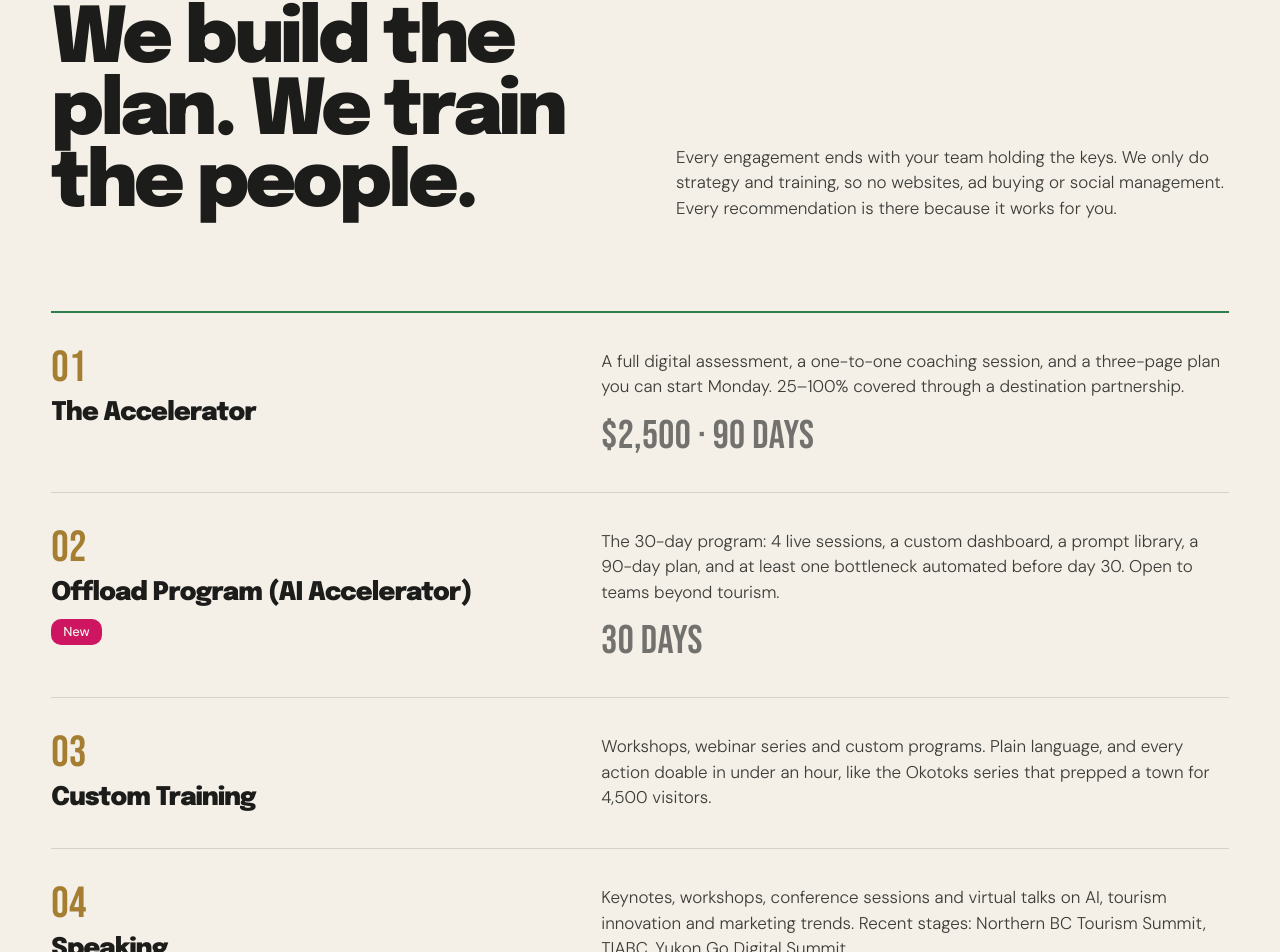
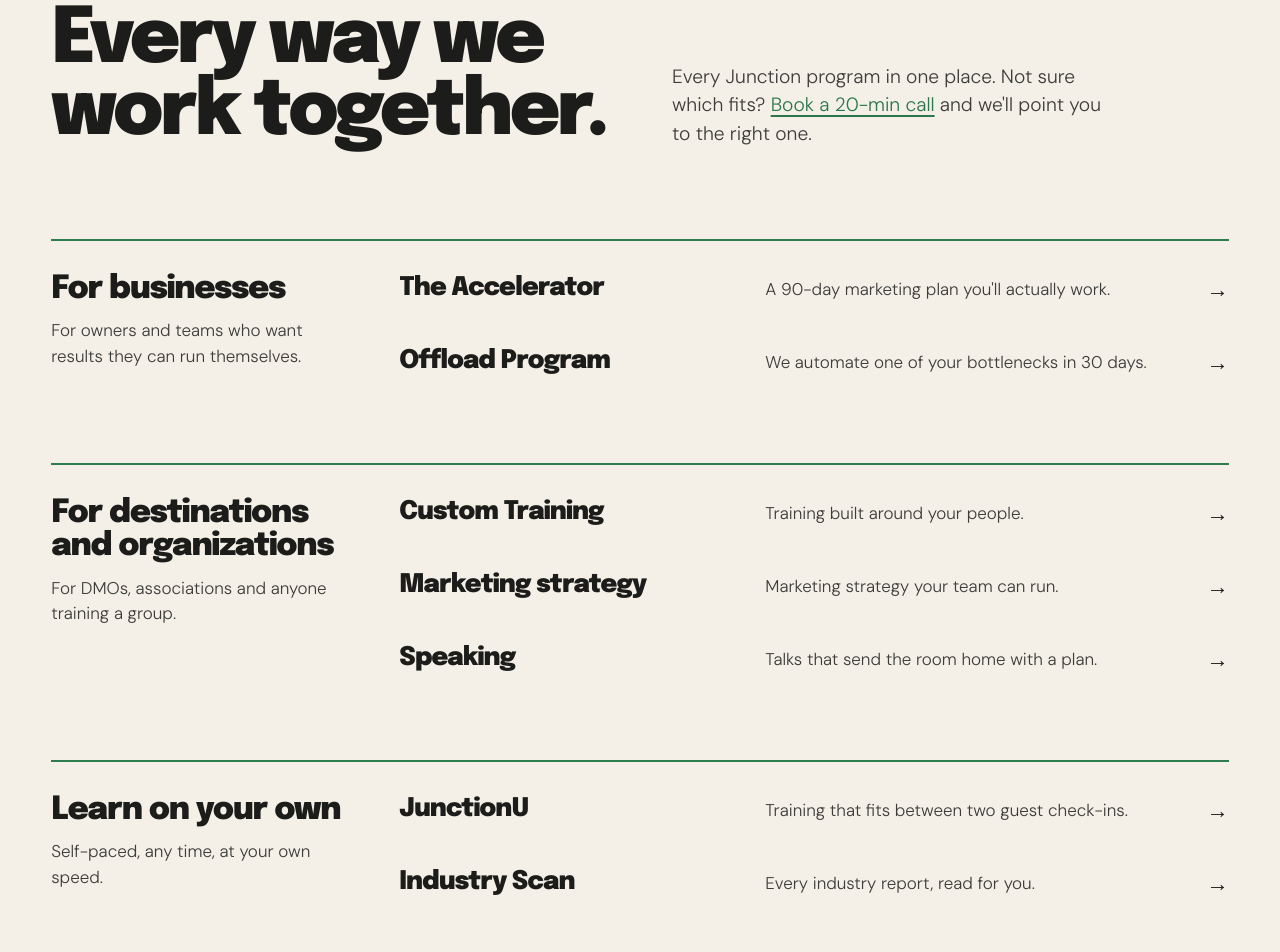
Before and after one commit to ConnerGalway/junction-website, a Next.js app: page /programs in a window 1280 px wide. Shown: the part 169-1121 px from the top of the page. Built offline with nearby package versions, Linux system fonts and the light colour scheme.

Commit message:
Programs page: an editorial index of the shared list in three groups, no prices or images
Co-Authored-By: Claude Opus 5.5 <noreply@anthropic.com>
Claude-Session: https://claude.ai/code/session_01MnRq1HNfomj7YUiCtqVwPx

```diff
--- a/src/app/(site)/programs/page.tsx
+++ b/src/app/(site)/programs/page.tsx
@@ -1,141 +1,74 @@
 import type { Metadata } from "next";
-import {
-  Badge,
-  Button,
-  Container,
-  Section,
-} from "@/components";
 import Link from "next/link";
+import { Container, Section } from "@/components";
+import { CALENDLY_URL } from "@/lib/constants";
+import { PAGE_GROUPS, programsOnPage } from "@/lib/programs";
 
 export const metadata: Metadata = {
   title: "Programs",
   description:
-    "Every Junction program in one place: The Accelerator, the Offload Program (AI Accelerator), Custom Training, Speaking, Marketing strategy, Destination partnerships and JunctionU.",
+    "Every Junction program in one place. Not sure which fits? Book a 20-min call and we'll point you to the right one.",
 };
 
-type Program = {
-  id: string;
-  title: string;
-  description: string;
-  href?: string;
-  price?: string;
-  isNew?: boolean;
-};
-
-const programs: Program[] = [
-  {
-    id: "accelerator",
-    title: "The Accelerator",
-    description:
-      "A full digital assessment, a one-to-one coaching session, and a three-page plan you can start Monday. 25–100% covered through a destination partnership.",
-    href: "/accelerator",
-    price: "$2,500 · 90 days",
-  },
-  {
-    id: "offload-program",
-    title: "Offload Program (AI Accelerator)",
-    description:
-      "The 30-day program: 4 live sessions, a custom dashboard, a prompt library, a 90-day plan, and at least one bottleneck automated before day 30. Open to teams beyond tourism.",
-    href: "/ai-accelerator",
-    price: "30 days",
-    isNew: true,
-  },
-  {
-    id: "custom-training",
-    title: "Custom Training",
-    description:
-      "Workshops, webinar series and custom programs. Plain language, and every action doable in under an hour, like the Okotoks series that prepped a town for 4,500 visitors.",
-    href: "/custom-training",
-  },
-  {
-    id: "speaking",
-    title: "Speaking",
-    description:
-      "Keynotes, workshops, conference sessions and virtual talks on AI, tourism innovation and marketing trends. Recent stages: Northern BC Tourism Summit, TIABC, Yukon Go Digital Summit.",
-    href: "/speaking",
-  },
-  {
-    id: "marketing-strategy",
-    title: "Marketing strategy",
-    description:
-      "Research-led strategy for destinations and the organizations behind them. Traveller research, positioning, investment priorities, and an operating model your team runs after handover.",
-    href: "/marketing-strategy",
-  },
-  {
-    id: "destination-partnerships",
-    title: "Destination partnerships",
-    description:
-      "Fund JunctionU seats for every operator in your region, from 25% to fully covered. We handle delivery, support and reporting, so your board sees exactly what capacity you built.",
-    // No page of its own: it lives in the Custom Training DMO tab.
-    href: "/custom-training#for-dmos",
-  },
-  {
-    id: "junctionu",
-    title: "JunctionU",
-    description:
-      "Certificate courses, workshops and free Tourism Talks, built for tourism professionals. Lessons run under an hour and every one ends in something you can do today. 2,000+ people are in.",
-    href: "/junctionu",
-  },
-];
-
+/**
+ * Programs: an editorial index of src/lib/programs.ts in its page groups. No
+ * prices, no images, and no lines between rows (padding only).
+ */
 export default function ProgramsPage() {
   return (
     <>
-      {/* Hero */}
+      {/* Intro */}
       <Section spacing="tight">
-        <Container
-          className="grid items-end gap-x-[72px] gap-y-6 [grid-template-columns:repeat(auto-fit,minmax(min(100%,420px),1fr))]"
-        >
-          <div>
-            <h1 className="type-display m-0">We build the plan. We train the people.</h1>
-          </div>
-          <p className="type-body m-0">
-            Every engagement ends with your team holding the keys. We only do
-            strategy and training, so no websites, ad buying or social
-            management. Every recommendation is there because it works for you.
+        <Container className="grid items-end gap-x-16 gap-y-6 lg:grid-cols-2">
+          <h1 className="type-display m-0">Every way we work together.</h1>
+          <p className="type-lead m-0">
+            Every Junction program in one place. Not sure which fits?{" "}
+            <a href={CALENDLY_URL} target="_blank" rel="noopener noreferrer" className="link">
+              Book a 20-min call
+            </a>{" "}
+            and we&apos;ll point you to the right one.
           </p>
         </Container>
       </Section>
 
-      {/* Program list: two-column rows (stacked on mobile) */}
+      {/* Groups */}
       <Section flush="top">
-        <Container as="ol" className="m-0 list-none border-t-2 border-canopy p-0">
-          {programs.map((program, i) => (
-            <li
-              key={program.id}
-              id={program.id}
-              className="scroll-mt-28 border-b border-hairline"
+        <Container className="flex flex-col gap-16">
+          {PAGE_GROUPS.map((group) => (
+            <section
+              key={group.id}
+              aria-labelledby={`group-${group.id}`}
+              className="grid gap-x-12 gap-y-6 border-t-2 border-canopy pt-8 lg:grid-cols-[300px_minmax(0,1fr)]"
             >
-              {/* Programs without their own page jump to the closing CTA, as on the old Services page. */}
-              <Link
-                href={program.href ?? "#start"}
-                className="row-link grid gap-x-12 gap-y-4 py-9 md:grid-cols-[minmax(0,1fr)_minmax(0,1.25fr)]"
-              >
-                <div className="flex flex-col items-start gap-3">
-                  <span className="type-numeral">{String(i + 1).padStart(2, "0")}</span>
-                  <h2 className="row-title type-h3 m-0">{program.title}</h2>
-                  {program.isNew && <Badge variant="filled">New</Badge>}
-                </div>
-                <div className="flex flex-col gap-4">
-                  <p className="type-body m-0">{program.description}</p>
-                  {program.price && <p className="type-price m-0">{program.price}</p>}
-                </div>
-              </Link>
-            </li>
+              <div>
+                <h2 id={`group-${group.id}`} className="type-h3 m-0 lg:text-[32px]">
+                  {group.label}
+                </h2>
+                <p className="type-body m-0 mt-3 max-w-[32ch]">{group.line}</p>
+              </div>
+              <ul className="m-0 flex list-none flex-col p-0 lg:-mt-5">
+                {programsOnPage(group.id).map((program) => (
+                  <li key={program.id} id={program.id} className="scroll-mt-28">
+                    <Link
+                      href={program.href}
+                      className="row-link group grid grid-cols-[minmax(0,1fr)_auto] items-center gap-x-6 py-5"
+                    >
+                      <span className="grid gap-x-8 gap-y-1.5 md:grid-cols-[minmax(0,1fr)_minmax(0,1.25fr)] md:items-baseline">
+                        <span className="row-title type-h3">{program.name}</span>
+                        <span className="type-body text-ink-soft">{program.promise}</span>
+                      </span>
+                      <span
+                        aria-hidden="true"
+                        className="row-title text-[22px] transition-transform duration-150 group-hover:translate-x-1 group-focus-visible:translate-x-1"
+                      >
+                        →
+                      </span>
+                    </Link>
+                  </li>
+                ))}
+              </ul>
+            </section>
           ))}
-        </Container>
-      </Section>
-
-      {/* CTA */}
-      <Section id="start" tone="forest" className="scroll-mt-24">
-        <Container>
-          <h2 className="type-h2 m-0 max-w-[15ch]">
-            Not sure which route? That&apos;s what the call is for.
-          </h2>
-          <div className="mt-10 flex flex-wrap items-center gap-7">
-            <Button href="/contact">Start a conversation</Button>
-            <span className="type-small">Thirty minutes, no pitch deck.</span>
-          </div>
         </Container>
       </Section>
     </>
```
